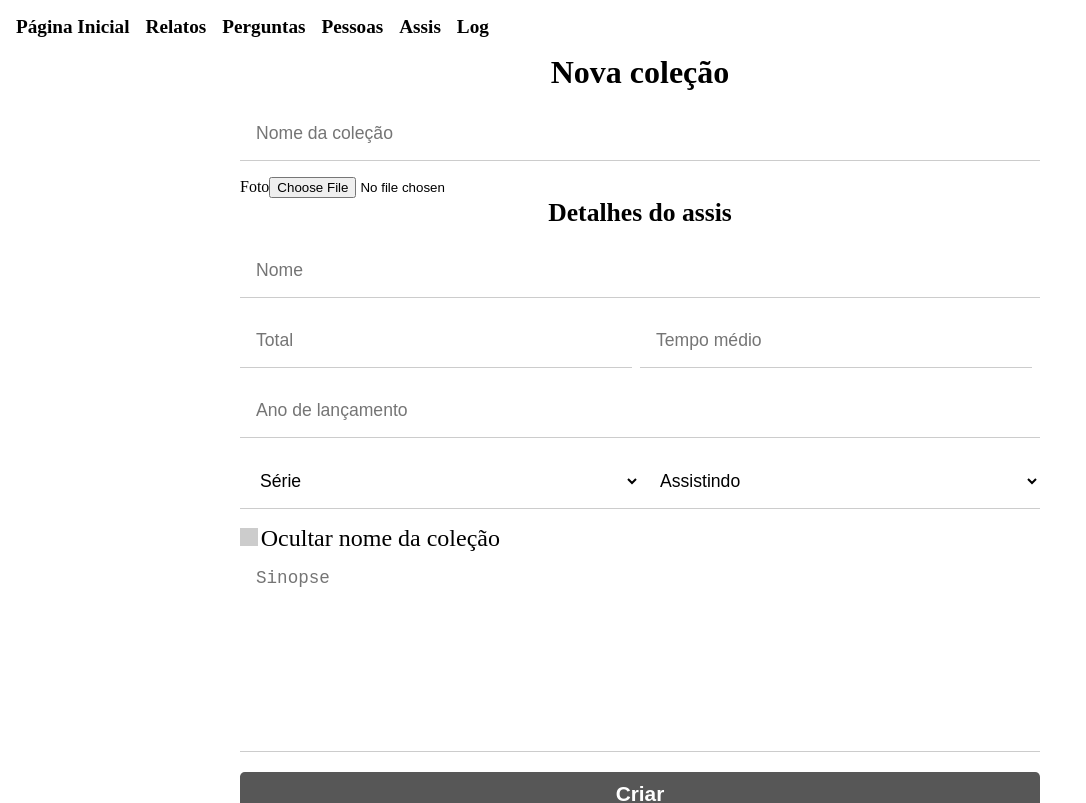
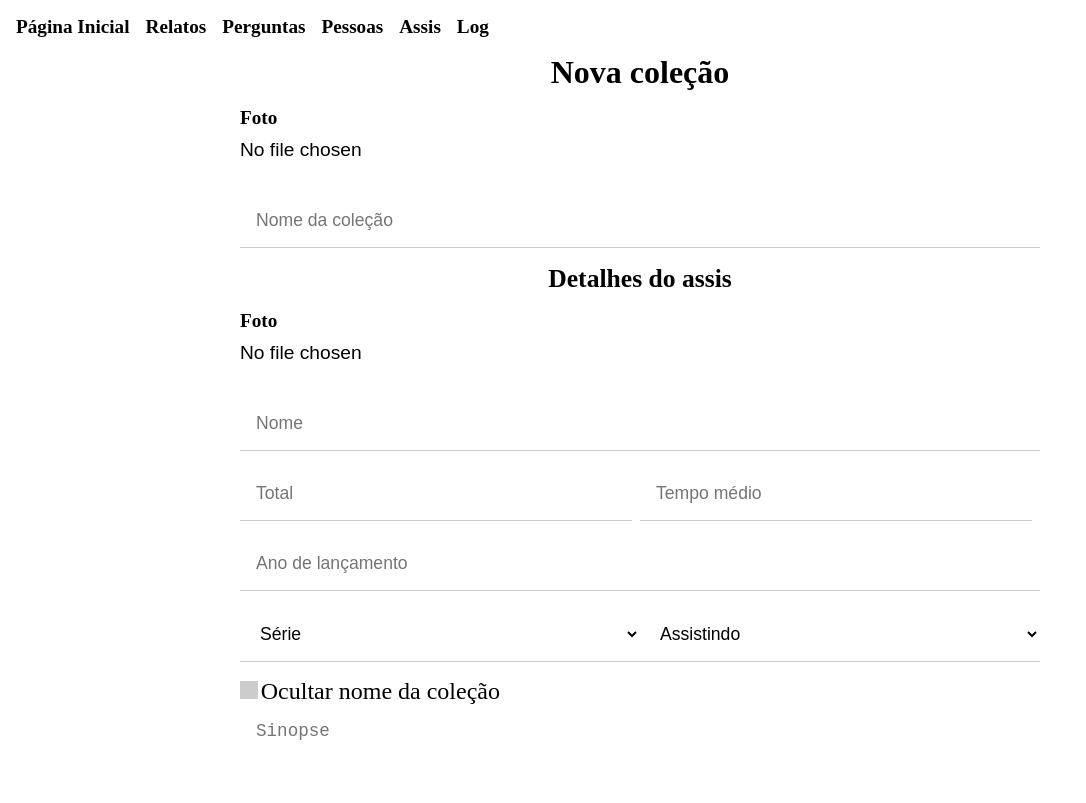
Before and after one commit to Viniciusadm/MyReports, a Vue app in the folder admin/: page /#/assis/new-collection in a window 1280 px wide. Shown: the top 803 px of the page, without its empty margins (0-1086 px from the left). Built offline with nearby package versions, Linux system fonts and the light colour scheme; no server answers.

Commit message:
Upload de imagens no assis

```diff
--- /dev/null
+++ b/admin/src/components/ImageUpload.vue
@@ -0,0 +1,137 @@
+<template>
+    <div class="photo">
+        <label class="form_label" for="photo">Foto</label>
+        <img :src="image" alt="foto da pessoa" v-if="imageUpload.url" class="person_image">
+        <input @change="onFileChange" class="input_file" type="file" id="photo" placeholder="Foto">
+        <template v-if="!sending">
+            <button @click="sendImage" class="btn" v-if="imageUpload.url && !sended">Enviar</button>
+        </template>
+        <template v-if="sending">
+            <button class="btn" disabled>Enviando...</button>
+        </template>
+    </div>
+</template>
+
+<script>
+import api from "@/services/api";
+
+export default {
+    data() {
+        return {
+            imageUpload: {
+                url: null,
+                file: null
+            },
+            sended: false,
+            sending: false,
+        };
+    },
+    props: {
+        id: {
+            type: String,
+            required: true
+        },
+    },
+    methods: {
+        onFileChange(e) {
+            let file = e.target.files[0];
+
+            if (file.size > 500000) {
+                alert("Tamanho máximo de imagem é de 500kb");
+                e.target.value = "";
+                return;
+            }
+
+            let reader = new FileReader();
+            reader.onload = (e) => {
+                this.imageUpload.url = e.target.result;
+                this.imageUpload.file = file;
+            }
+            reader.readAsDataURL(file);
+            this.sended = false;
+        },
+        sendImage() {
+            this.sending = true;
+            let formData = new FormData();
+            formData.append("image", this.imageUpload.file);
+            api.post(process.env.VUE_APP_URL_IMAGES, formData)
+                .then(response => {
+                    if (response.data.success) {
+                        this.imageUpload.url = response.data.data;
+                        this.$emit("upload", {
+                            id: this.id,
+                            image: response.data.data
+                        });
+                        this.sended = true;
+                    } else {
+                        alert(response.data.message);
+                    }
+                })
+                .finally(() => {
+                    this.sending = false;
+                });
+        },
+    },
+    computed: {
+        image() {
+            if (this.imageUpload.url.substring(0, 5) === "data:") {
+                return this.imageUpload.url;
+            } else {
+                return `${process.env.VUE_APP_URL_IMAGES}/${this.imageUpload.url}`;
+            }
+        },
+    },
+}
+</script>
+
+<style scoped lang="scss">
+    .photo {
+        display: flex;
+        flex-direction: column;
+        margin-bottom: 20px;
+
+        label {
+            font-size: 1.2rem;
+            font-weight: bold;
+            margin-bottom: 10px;
+        }
+
+        img {
+            width: 10rem;
+            height: 14rem;
+            object-fit: cover;
+            object-position: center;
+            margin-bottom: 10px;
+        }
+
+        input[type="file"] {
+            max-width: 40rem;
+            border: none;
+            cursor: pointer;
+            font-size: 1.2rem;
+            margin-bottom: 0.8rem;
+
+            &:focus {
+                outline: none;
+            }
+
+            &::-webkit-file-upload-button {
+                display: none;
+            }
+        }
+
+        button {
+            width: 8rem;
+            padding: 0.5rem 0;
+            border: none;
+            font-size: 1.1rem;
+            font-weight: bold;
+            cursor: pointer;
+            border-radius: 5px;
+
+            &:focus {
+                outline: none;
+            }
+        }
+    }
+</style>
--- a/admin/src/views/assis/AssisCollectionEdit.vue
+++ b/admin/src/views/assis/AssisCollectionEdit.vue
@@ -2,15 +2,12 @@
     <div class="new-collection">
         <h1 class="title_page">Nova coleção</h1>
         <div class="form_collection">
+            <image-upload id="collection" @upload="getImage($event)"></image-upload>
             <div class="form-group form-group-single">
                 <input v-model="collection.name" class="input_text" placeholder="Nome da coleção">
             </div>
-            <div class="form_group photo">
-                <label class="form_label" for="photo">Foto</label>
-                <img :src="image" alt="foto da pessoa" v-if="collection.image.url" class="person_image">
-                <input @change="onFileChange" class="input_file" type="file" id="photo" placeholder="Foto">
-            </div>
             <h2 class="title_assis">Detalhes do assis</h2>
+            <image-upload id="assis" @upload="getImage($event)"></image-upload>
             <div class="form-group form-group-single">
                 <input v-model="collection.assis.name" class="input_text" placeholder="Nome">
             </div>
@@ -55,23 +52,21 @@
             <div class="form-group form-group-single">
                 <textarea v-model="collection.assis.sinopse" class="input_textarea" placeholder="Sinopse"></textarea>
             </div>
-            <button @click="sendImage" class="btn">Criar</button>
+            <button @click="sendCollection" class="btn">Criar</button>
         </div>
     </div>
 </template>
 
 <script>
 import api from "@/services/api";
+import imageUpload from "@/components/ImageUpload";
 
 export default {
     data() {
         return {
             collection: {
                 name: '',
-                image: {
-                    url: "",
-                    file: null
-                },
+                image: '',
                 assis: {
                     name: '',
                     total: '',
@@ -85,6 +80,9 @@ export default {
             }
         }
     },
+    components: {
+        imageUpload,
+    },
     methods: {
         removeNumbers($event) {
             $event.target.value = $event.target.value.replace(/\D/g, '');
@@ -97,37 +95,11 @@ export default {
                     }
                 })
         },
-        onFileChange(e) {
-            let file = e.target.files[0];
-            let reader = new FileReader();
-            reader.onload = (e) => {
-                this.collection.image.url = e.target.result;
-                this.collection.image.file = file;
-            }
-            reader.readAsDataURL(file);
-        },
-        sendImage() {
-            if (this.collection.image.file) {
-                let formData = new FormData();
-                formData.append("image", this.collection.image.file);
-                api.post(process.env.VUE_APP_URL_IMAGES, formData)
-                    .then(response => {
-                        if (response.data.success) {
-                            this.collection.image.url = response.data.data;
-                            this.sendCollection();
-                        }
-                    })
+        getImage($event) {
+            if ($event.id === 'collection') {
+                this.collection.image = $event.image;
             } else {
-                this.sendCollection();
-            }
-        },
-    },
-    computed: {
-        image() {
-            if (this.collection.image.url.substring(0, 5) === "data:") {
-                return this.collection.image.url;
-            } else {
-                return `${process.env.VUE_APP_URL_IMAGES}/${this.collection.image.url}`;
+                this.collection.assis.image = $event.image;
             }
         },
     },
--- a/admin/src/views/assis/AssisEdit.vue
+++ b/admin/src/views/assis/AssisEdit.vue
@@ -1,9 +1,10 @@
 <template>
     <div class="new-collection">
-        <h1 class="title_page">Nova coleção</h1>
+        <h1 class="title_page">Adicionar Assis</h1>
         <div class="form_collection">
-            <p class="name_collection">{{ collection.name }}</p>
+            <p class="name_collection">Nome da coleção: {{ collection.name }}</p>
             <h2 class="title_assis">Detalhes do assis</h2>
+            <image-upload id="collection" @upload="getImage($event)"></image-upload>
             <div class="form-group form-group-single">
                 <input v-model="collection.assis.name" class="input_text" placeholder="Nome">
             </div>
@@ -55,6 +56,7 @@
 
 <script>
 import api from "@/services/api";
+import ImageUpload from "@/components/ImageUpload";
 
 export default {
     data() {
@@ -70,7 +72,8 @@ export default {
                     year: '',
                     type: 'serie',
                     status: 'assistindo',
-                    sinopse: ''
+                    sinopse: '',
+                    image: null,
                 }
             }
         }
@@ -107,7 +110,13 @@ export default {
                         }
                     }
                 })
-        }
+        },
+        getImage($event) {
+            this.collection.assis.image = $event.image;
+        },
+    },
+    components: {
+        ImageUpload,
     },
     watch: {
         'collection.assis.type'(value) {
@@ -148,7 +157,6 @@ export default {
             max-width: 800px;
 
             .name_collection {
-                padding-left: 1rem;
                 font-size: 1.6rem;
             }
 
```
Also changed, not shown: 1 other file (tests, documents, lock files or other folders).
